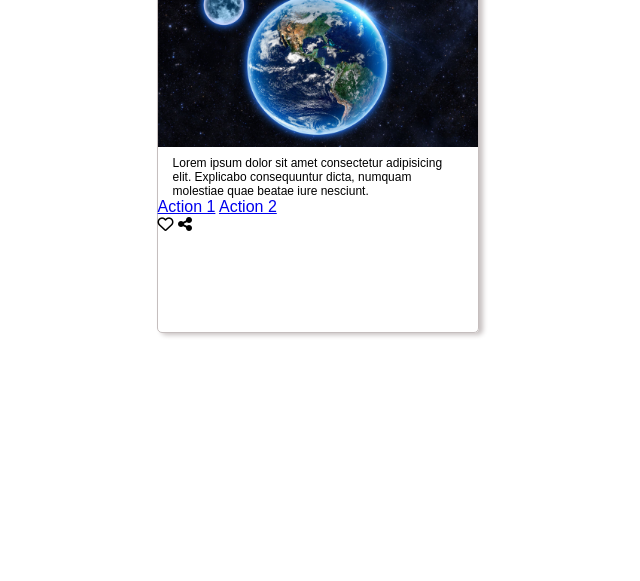
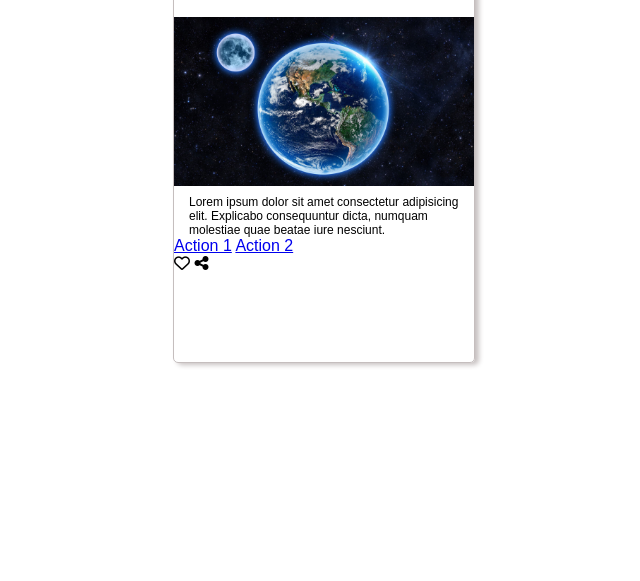
Before and after one commit to jhoguer/card-basic, a plain HTML site: page index.html in a window 1280 px wide. Shown: the part 219-800 px from the top of the page, without its empty margins (317-957 px from the left). Drawn offline with Linux system fonts and the light colour scheme; a web font is replaced by a local one.

Commit message:
Redefiniendo tamaño de la tarjeta

```diff
--- a/styles.css
+++ b/styles.css
@@ -8,8 +8,8 @@
 
 .container {
   display: grid;
-  grid-template-columns: 37% 25% 38%;
-  grid-template-rows: 100px 450px 100px;
+  grid-template-columns: 1fr 300px 1fr;
+  grid-template-rows: 150px 430px;
 }
 
 .card {
```
